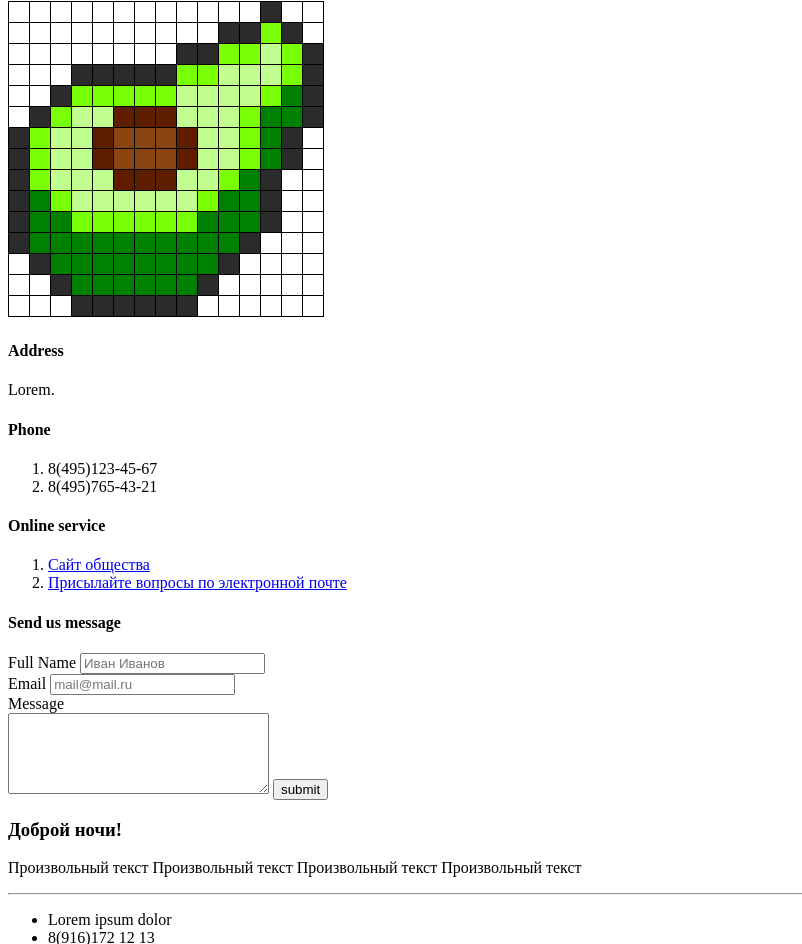
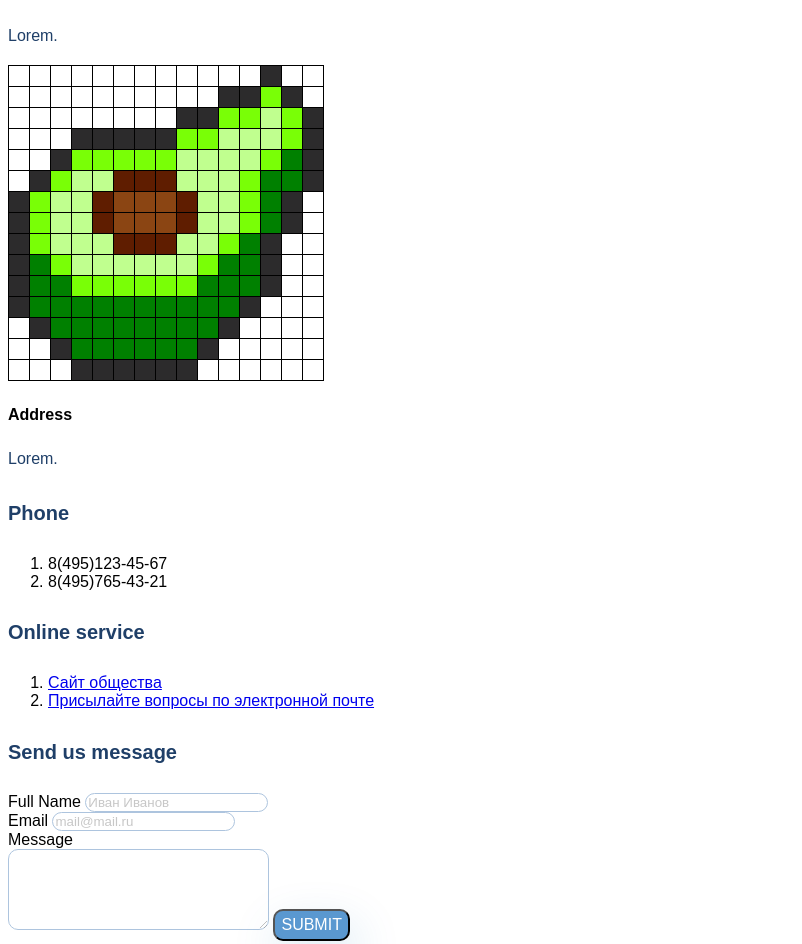
Before and after one commit to nataliavlrom/first-project, a plain HTML site: page contacts.html in a window 1280 px wide. Shown: the part 152-1096 px from the top of the page, without its empty margins (0-802 px from the left). Drawn offline with Linux system fonts and the light colour scheme.

Commit message:
Lesson 3

```diff
--- a/contacts.html
+++ b/contacts.html
@@ -6,6 +6,7 @@
     <meta http-equiv="X-UA-Compatible" content="IE=edge">
     <meta name="viewport" content="width=device-width, initial-scale=1.0">
     <title>Document</title>
+    <link rel="stylesheet" href="style.css">
 </head>
 
 <body>
@@ -13,40 +14,40 @@
         <li><a href="index.html">Главная</a></li>
         <li><a href="contacts.html">Контакты</a></li>
     </ul>
-    <h2>Contact Us</h2>
-    <p>Lorem.</p>
+    <h2 class="subtitle">Contact Us</h2>
+    <p class="paragraph">Lorem.</p>
     <img src="img/photo2.png" alt="photo">
     <form action="#">
         <h4>Address</h4>
-        <p>Lorem.</p>
-        <h4>Phone</h4>
+        <p class="paragraph">Lorem.</p>
+        <h4 class="subsubsubtitle">Phone</h4>
         <ol>
             <li>8(495)123-45-67</li>
             <li>8(495)765-43-21</li>
         </ol>
-        <h4>Online service</h4>
+        <h4 class="subsubsubtitle">Online service</h4>
         <ol>
             <li><a href="https://www.scardio.ru/" target="_blank">Сайт общества</a></li>
             <li><a href="mailto:admin@scardio.ru" target="_blank">Присылайте вопросы по электронной почте</a></li>
         </ol>
-        <h4>Send us message</h4>
-        Full Name <input type="text" placeholder="Иван Иванов"><br>
-        Email <input type="email" placeholder="mail@mail.ru"><br>
-        Message <br><textarea cols="30" rows="5"></textarea>
-        <button>submit</button>
+        <h4 class="subsubsubtitle">Send us message</h4>
+        Full Name <input type="text" placeholder="Иван Иванов" class="enter"><br>
+        Email <input type="email" placeholder="mail@mail.ru" class="enter"><br>
+        Message <br><textarea cols="30" rows="5" class="enter"></textarea>
+        <button class="key">submit</button>
     </form>
 
     <script type="text/javascript" charset="utf-8" async
         src="https://api-maps.yandex.ru/services/constructor/1.0/js/?um=constructor%3A73481521f646a468ef4a7a3300a89363aef40ee42c4ca0f164a90cb424c2b9db&amp;width=500&amp;height=400&amp;lang=ru_RU&amp;scroll=true"></script>
-    <h3>Доброй ночи!</h3>
-    <p>Произвольный текст Произвольный текст Произвольный текст Произвольный текст</p>
+    <h3 class="subsubtitle">Доброй ночи!</h3>
+    <p class="paragraph">Произвольный текст Произвольный текст Произвольный текст Произвольный текст</p>
     <hr>
     <ul>
         <li>Lorem ipsum dolor</li>
         <li>8(916)172 12 13</li>
         <li>mail@mail.ru</li>
     </ul>
-    <p>Все права защищены</p>
+    <p class="paragraph">Все права защищены</p>
 </body>
 
 </html>
--- /dev/null
+++ b/style.css
@@ -0,0 +1,50 @@
+body {
+    font-family: sans-serif;
+}
+
+.paragraph {
+    font-size: 16px;
+    line-height: 26px;
+    color: #1F3F68;
+}
+
+.title {
+    font-size: 64px;
+    color: #1F3F68;
+}
+
+.subtitle {
+    font-weight: 500;
+    font-size: 44px;
+    text-align: center;
+}
+
+.subsubtitle {
+    font-size: 36px;
+    text-align: center;
+}
+
+.subsubsubtitle {
+    font-size: 20px;
+    line-height: 30px;
+    color: #1F3F68;
+}
+
+.enter {
+    border: 1px solid #356EAD;
+    box-sizing: border-box;
+    border-radius: 10px;
+    opacity: 0.4;
+}
+
+.key {
+    background: #5A98D0;
+    box-shadow: 5px 20px 50px rgba(16, 112, 177, 0.2);
+    border-radius: 10px;
+    font-weight: 500;
+    font-size: 16px;
+    line-height: 26px;
+    text-align: center;
+    color: #FFFFFF;
+    text-transform: uppercase;
+}
```
Also changed, not shown: draft.html (+33 -19 lines), index.html (+11 -10 lines), 2 other files.
